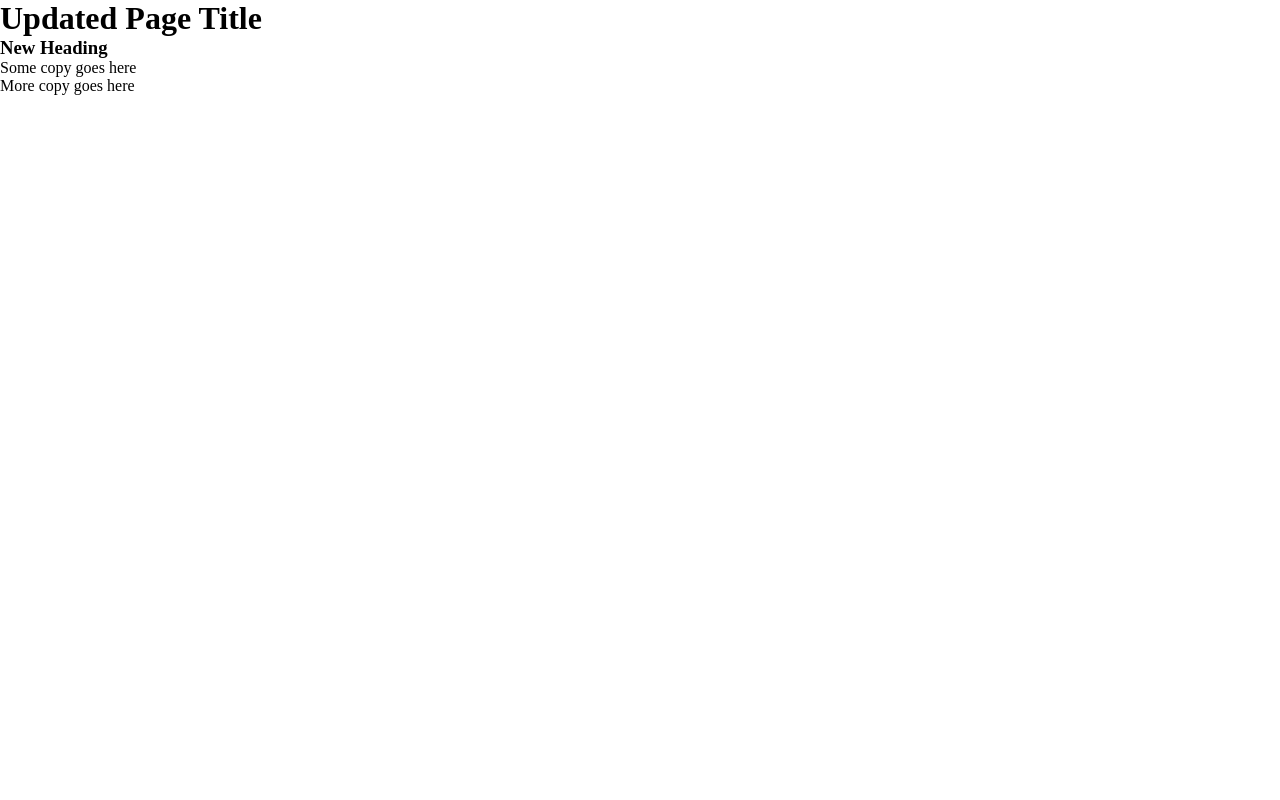
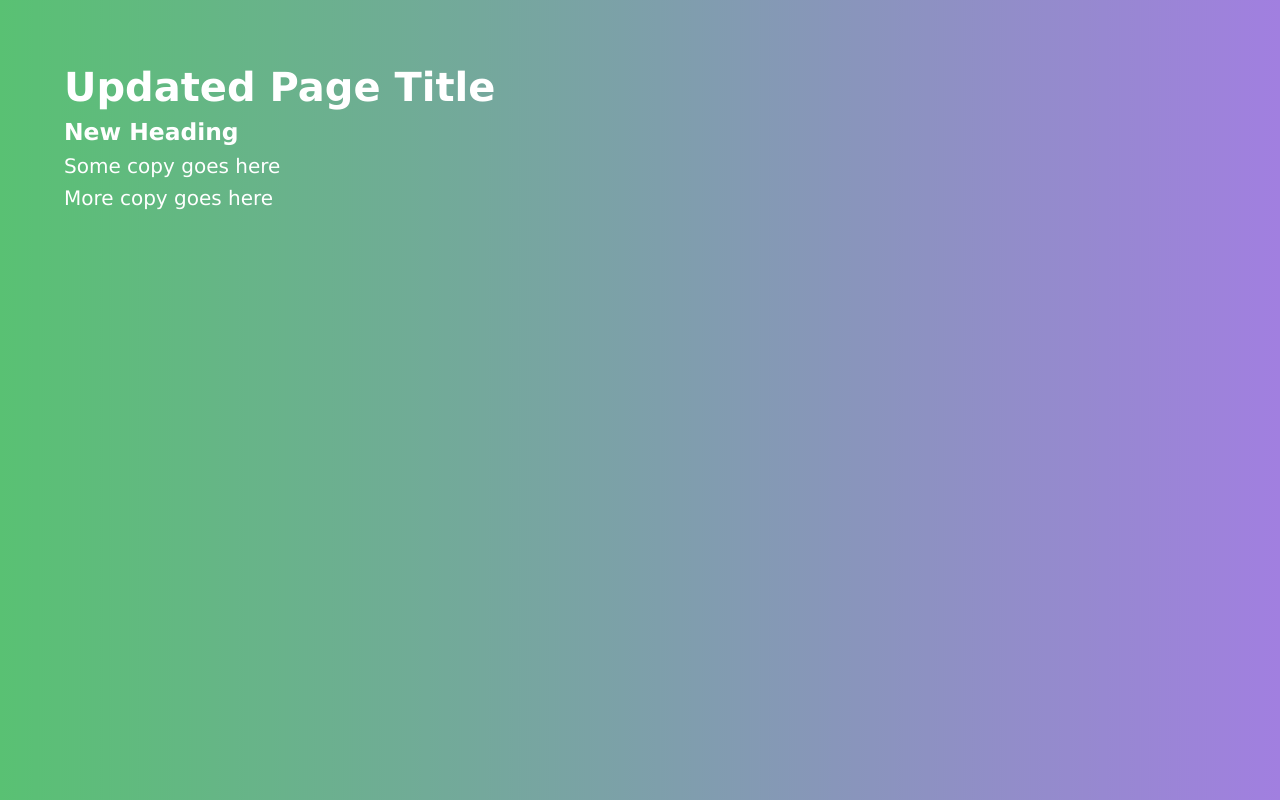
Before and after one commit to mikeuf/com6338-hw4, a plain HTML site: page index.html in a window 1280 px wide. Drawn offline with Linux system fonts and the light colour scheme.

Commit message:
added css

```diff
--- a/index.html
+++ b/index.html
@@ -5,10 +5,9 @@
 
     <meta charset="utf-8">
 
-		<title></title>
+    <title>Homework 4 - Part 2</title>
 
     <link type="text/css" rel="stylesheet" href="styles.css" />
-        <script src="js/dompractice.js" async></script>
 
 
     <!--[if lt IE 9]>
@@ -33,6 +32,6 @@
     </div>
 
 
+    <script src="js/dompractice.js"></script>
 </body>
-
 </html>
--- a/styles.css
+++ b/styles.css
@@ -4,6 +4,25 @@
 	border: 0;
 }
 
+body {
+	font-size: 16px;
+	padding: 5%;
+	background-image: url('images/background.jpg');
+}
+
 article, aside, details, figcaption, figure, footer, header, main, nav, section, summary {
     display:block;
 }
+
+p, h1, h2, h3, h4, h5, h6, #div1 {
+	font-family: 'Verdana';
+	color: #ffffff;
+	padding-bottom: 0.5rem;
+}
+
+
+@media (min-width: 700px) {
+body {
+	font-size: 20px;
+}
+}
```
Also changed, not shown: 9-1/pr9_1.html (+2 -4 lines), 9-2/pr9_2.html (+3 -2 lines), images/background.jpg (added), 1 other file. Lines whose indentation alone changed are shown as unchanged.
